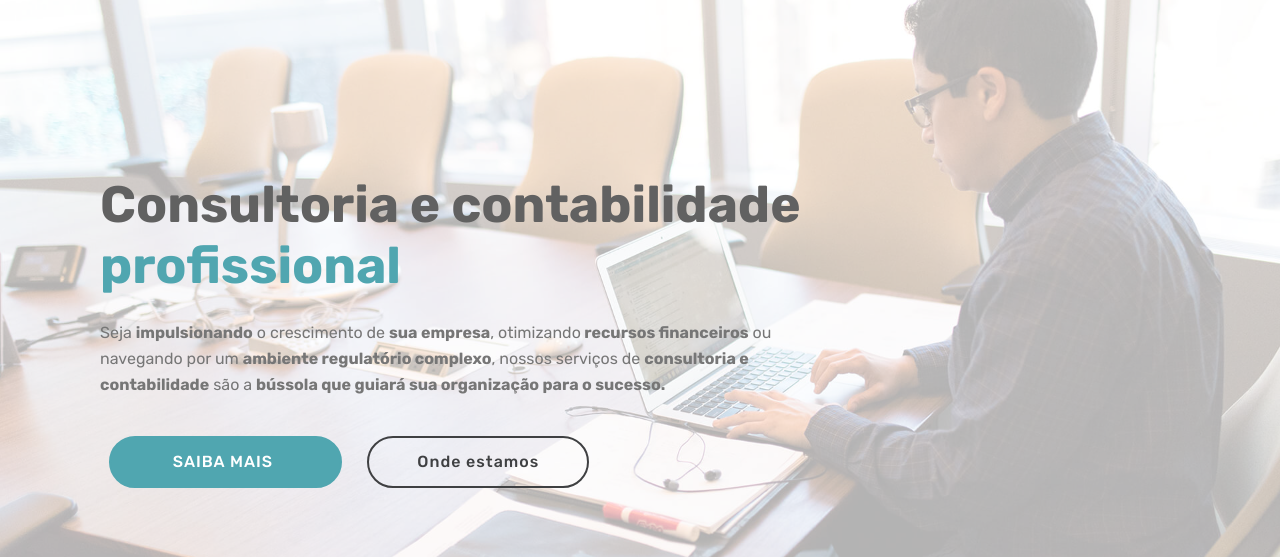
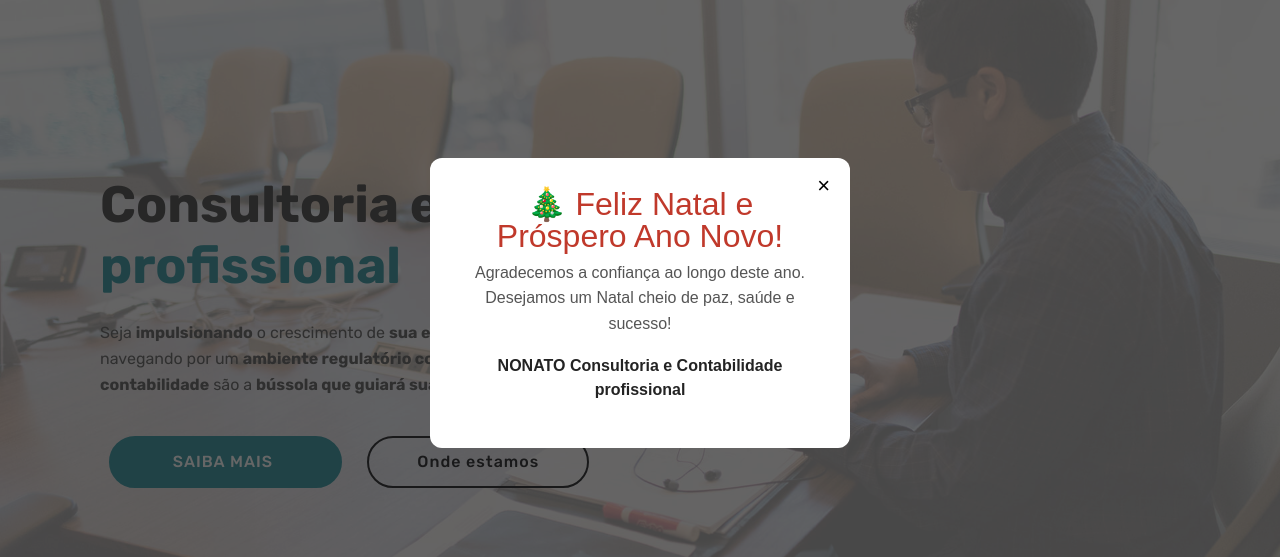
Before and after one commit to paulorobertofernandes/nonato, a plain HTML site: page index.html in a window 1280 px wide. Shown: the part 97-654 px from the top of the page. Drawn offline with Linux system fonts and the light colour scheme; files whose address does not match are found by name.

Commit message:
Add files via upload

```diff
--- a/index.html
+++ b/index.html
@@ -26,6 +26,64 @@
 
 </head>
 <body>
+    <!-- POPUP NATAL MOBIRISE 4 -->
+<div id="popupNatal" style="
+  position:fixed;
+  top:0; left:0;
+  width:100%;
+  height:100%;
+  background:rgba(0,0,0,0.6);
+  display:none;
+  align-items:center;
+  justify-content:center;
+  z-index:9999;
+">
+  <div style="
+    background:#ffffff;
+    max-width:420px;
+    width:90%;
+    padding:30px;
+    border-radius:12px;
+    text-align:center;
+    position:relative;
+    font-family:Arial, sans-serif;
+  ">
+    <button onclick="fecharPopup()" style="
+      position:absolute;
+      top:10px;
+      right:14px;
+      border:none;
+      background:none;
+      font-size:22px;
+      cursor:pointer;
+    ">×</button>
+
+    <h2 style="color:#c0392b;">🎄 Feliz Natal e Próspero Ano Novo!</h2>
+
+    <p style="color:#555; line-height:1.6;">
+      Agradecemos a confiança ao longo deste ano.<br>
+      Desejamos um Natal cheio de paz, saúde e sucesso!
+    </p>
+
+    <p style="margin-top:18px; font-weight:bold;">
+      NONATO Consultoria e Contabilidade profissional
+    </p>
+  </div>
+</div>
+
+<script>
+function fecharPopup() {
+  document.getElementById("popupNatal").style.display = "none";
+  localStorage.setItem("popupNatalVisto", "true");
+}
+
+document.addEventListener("DOMContentLoaded", function () {
+  if (!localStorage.getItem("popupNatalVisto")) {
+    document.getElementById("popupNatal").style.display = "flex";
+  }
+});
+</script>
+
     <!DOCTYPE html>
     <html lang="pt-br">
     <head>
```
